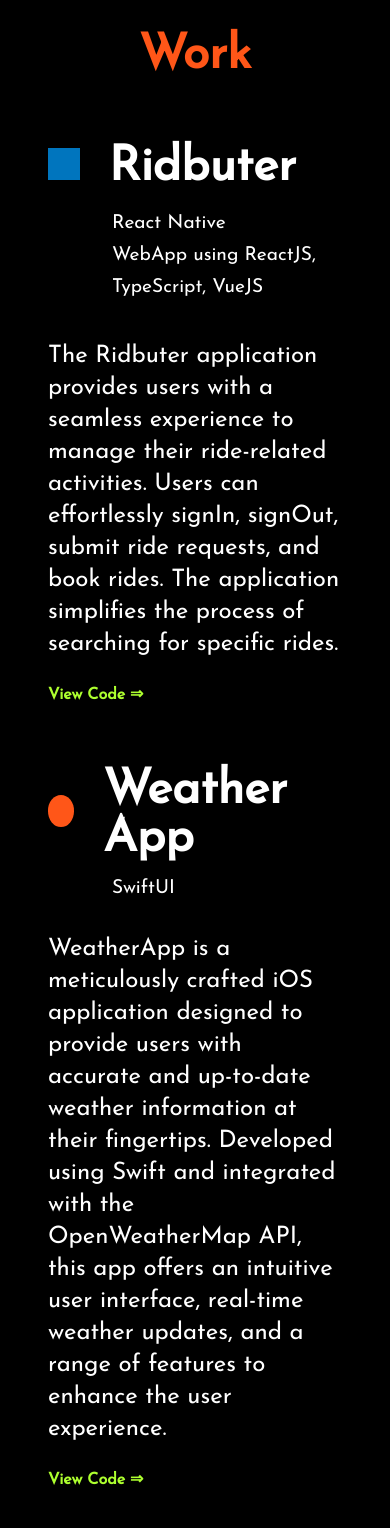
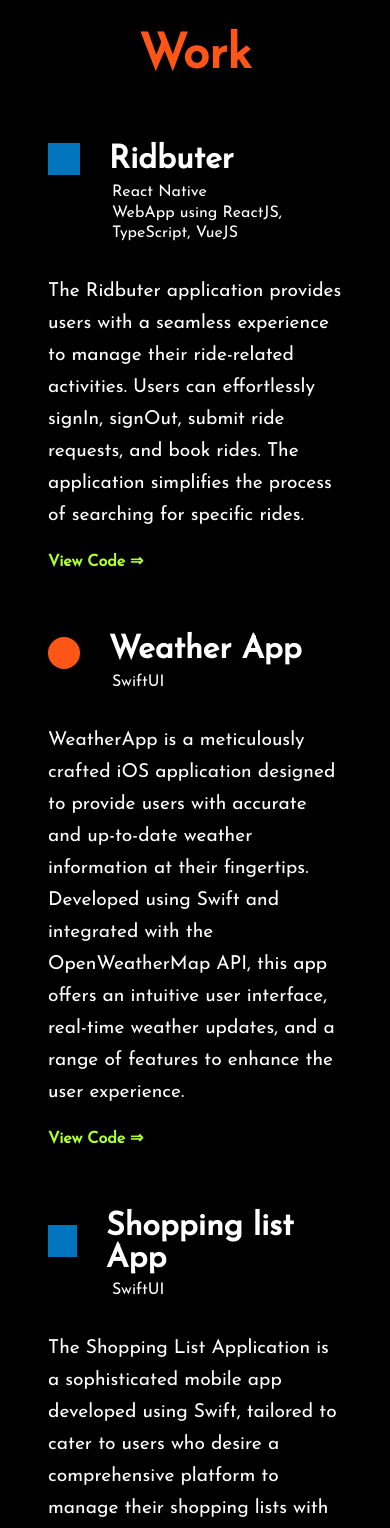
Before and after one commit to pranavgeek/pranavgeek.github.io, a React (Create React App) app: page /workSection in a window 390 px wide. Shown: the top 1528 px of the page. Built offline with nearby package versions, Linux system fonts and the light colour scheme; a web font is replaced by a local one.

Commit message:
removed form

```diff
--- a/src/App.css
+++ b/src/App.css
@@ -14,7 +14,9 @@
 
 .title .name {
   font-family: "Megrim", cursive;
-  color: white;
+  background: -webkit-linear-gradient(rgb(0, 117, 190), greenyellow, rgb(255, 88, 28));
+  -webkit-background-clip: text;
+  -webkit-text-fill-color: transparent;
   font-size: 2rem;
   position: relative;
   margin-left: 2.5rem;
@@ -35,16 +37,12 @@
 
 nav {
   text-align: center;
-  background-image: linear-gradient(
-    180deg,
-    rgb(0, 117, 190),
-    greenyellow,
-    rgb(255, 88, 28)
-  );
-  /* background-color: rgb(255, 255, 255, 0.9); */
+  background-color: rgb(48, 48, 48);
   padding: 0.1rem;
   border-top-left-radius: 50px;
   border-bottom-right-radius: 50px;
+  border-bottom-left-radius: 50px;
+  border-top-right-radius: 50px;
   -webkit-backdrop-filter: blur(5px);
   -o-backdrop-filter: blur(5px);
   -moz-backdrop-filter: blur(5px);
@@ -57,7 +55,7 @@
 
 a {
   text-decoration: none;
-  color: black;
+  color: white;
   font-weight: bolder;
 }
 
@@ -68,7 +66,7 @@
 li {
   list-style: none;
   display: inline-block;
-  font-size: 1.3rem;
+  font-size: 1.1rem;
   padding-left: 1rem;
   padding-right: 1rem;
   font-family: "Josefin Sans", sans-serif;
@@ -587,6 +585,34 @@
   margin-top: -2.5rem;
 }
 
+.box {
+  background-color: rgb(0, 117, 190);
+  display: inline-block;
+  width: 2.0rem;
+  height: 2.0rem;
+  margin-top: -2.5rem;
+}
+
+.projectTitle {
+  display: inline;
+  font-size: 3rem;
+  margin-left: 1.8rem;
+  margin-top: 0rem;
+}
+
+.project-p {
+  font-size: 1.2rem;
+  margin-left: 4rem;
+  margin-top: -1rem;
+  line-height: 2rem;
+}
+
+.project-desc {
+  font-size: 1.5rem;
+  margin-top: 1rem;
+  line-height: 2rem;
+}
+
 
 @media screen and (max-width: 768px)  {
   .some-page-wrapper {
@@ -612,4 +638,32 @@
   input[type=submit] {
     transform: translateX(0) translateY(1rem);
   }
+
+  .static-dot {
+    width: 2rem;
+    height: 2rem;
+    margin-top: -1rem;
+  }
+
+  .projectTitle {
+    font-size: 2rem;
+  }
+
+  .project-p {
+    font-size: 1rem;
+    line-height: 1.3rem;
+  }
+
+  .box {
+    width: 2rem;
+    height: 2rem;
+    margin-top: -1.5rem;
+  }
+
+  .project-desc {
+    font-size: 1.2rem;
+    margin-top: 1rem;
+    line-height: 2rem;
+  }
+
 }
--- a/src/components/ContactMainComponent.jsx
+++ b/src/components/ContactMainComponent.jsx
@@ -1,6 +1,6 @@
 import React, { Component } from "react";
 import myImages from "../Images/Snapchat-1127437690.jpg";
-import ContactForm from "./ContactForm";
+// import ContactForm from "./ContactForm";
 
 class ContactMainContainer extends Component {
   state = {};
@@ -16,7 +16,7 @@
             <a href="mailto: pranavgotawala@gmail.com">pranavgeek@gmail.com</a>
           </div>
         </div>
-        <hr
+        {/* <hr
           style={{
             background: "#47B5FF",
             height: "2px",
@@ -24,8 +24,8 @@
             opacity: 0.6,
             border: "none",
           }}
-        />
-        <ContactForm />
+        /> */}
+        {/* <ContactForm /> */}
       </>
     );
   }
--- a/src/components/Projects-Container.jsx
+++ b/src/components/Projects-Container.jsx
@@ -12,32 +12,12 @@
               <div className="blue-column">
                 <div className="inline-content">
                   <span
-                    style={{
-                      backgroundColor: "rgb(0, 117, 190)",
-                      display: "inline-block",
-                      width: "2.0rem",
-                      height: "2.0rem",
-                      marginTop: "-2.5rem",
-                    }}
+                  className="box"
                   ></span>
-                  <h1
-                    style={{
-                      display: "inline",
-                      fontSize: "3rem",
-                      marginLeft: "1.8rem",
-                      marginTop: "0rem",
-                    }}
-                  >
-                    Ridbuter
-                  </h1>
+                  <h1 className="projectTitle">Ridbuter</h1>
                 </div>
                 <p
-                  style={{
-                    fontSize: "1.2rem",
-                    marginLeft: "4rem",
-                    marginTop: "-1rem",
-                    lineHeight: "2rem",
-                  }}
+                  className="project-p"
                 >
                   React Native <br></br>WebApp using ReactJS, TypeScript, VueJS
                 </p>
@@ -46,11 +26,7 @@
             <div className="column">
               <div className="green-column">
                 <p
-                  style={{
-                    fontSize: "1.5rem",
-                    marginTop: "1rem",
-                    lineHeight: "2rem",
-                  }}
+                 className="project-desc"
                 >
                   The Ridbuter application provides users with a seamless
                   experience to manage their ride-related activities. Users can
@@ -77,36 +53,15 @@
               <div className="blue-column">
                 <div className="inline-content">
                   <span className="static-dot"></span>
-                  <h1
-                    style={{
-                      display: "inline",
-                      fontSize: "3rem",
-                      marginLeft: "1.8rem",
-                      marginTop: "0rem",
-                    }}
-                  >
-                    Weather App
-                  </h1>
+                  <h1 className="projectTitle">Weather App</h1>
                 </div>
-                <p
-                  style={{
-                    fontSize: "1.2rem",
-                    marginLeft: "4rem",
-                    marginTop: "-1rem",
-                  }}
-                >
-                  SwiftUI
-                </p>
+                <p className="project-p">SwiftUI</p>
               </div>
             </div>
             <div className="column">
               <div className="green-column">
                 <p
-                  style={{
-                    fontSize: "1.5rem",
-                    marginTop: "1rem",
-                    lineHeight: "2rem",
-                  }}
+                 className="project-desc"
                 >
                   WeatherApp is a meticulously crafted iOS application designed
                   to provide users with accurate and up-to-date weather
@@ -134,44 +89,17 @@
               <div className="blue-column">
                 <div className="inline-content">
                   <span
-                    style={{
-                      backgroundColor: "rgb(0, 117, 190)",
-                      display: "inline-block",
-                      width: "2.0rem",
-                      height: "2.0rem",
-                      marginTop: "-2.5rem",
-                    }}
+                  className="box"
                   ></span>
-                  <h1
-                    style={{
-                      display: "inline",
-                      fontSize: "3rem",
-                      marginLeft: "1.8rem",
-                      marginTop: "0rem",
-                    }}
-                  >
-                    Shopping list App
-                  </h1>
+                  <h1 className="projectTitle">Shopping list App</h1>
                 </div>
-                <p
-                  style={{
-                    fontSize: "1.2rem",
-                    marginLeft: "4rem",
-                    marginTop: "-1rem",
-                  }}
-                >
-                  SwiftUI
-                </p>
+                <p className="project-p">SwiftUI</p>
               </div>
             </div>
             <div className="column">
               <div className="green-column">
                 <p
-                  style={{
-                    fontSize: "1.5rem",
-                    marginTop: "1rem",
-                    lineHeight: "2rem",
-                  }}
+                className="project-desc"
                 >
                   The Shopping List Application is a sophisticated mobile app
                   developed using Swift, tailored to cater to users who desire a
```
